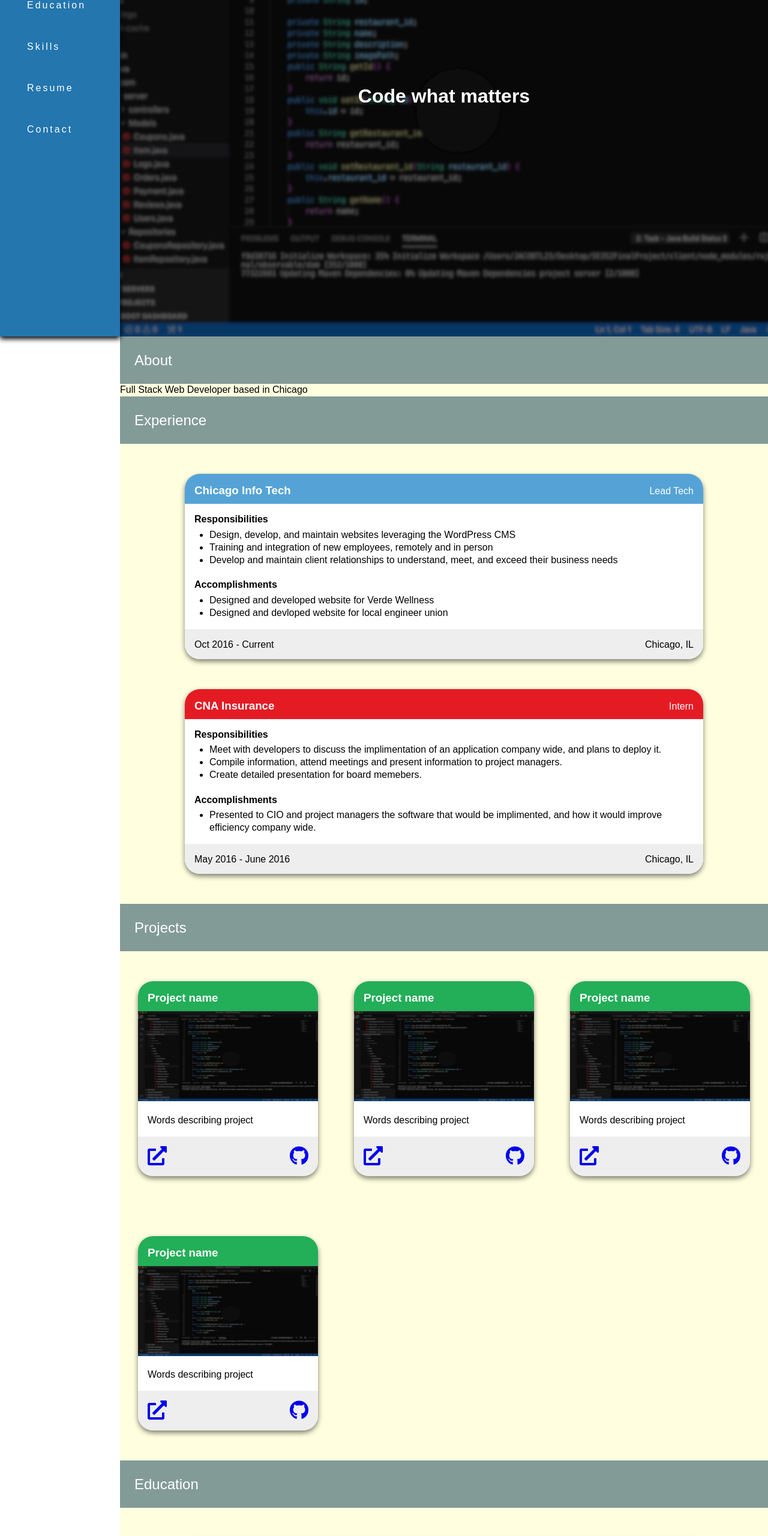
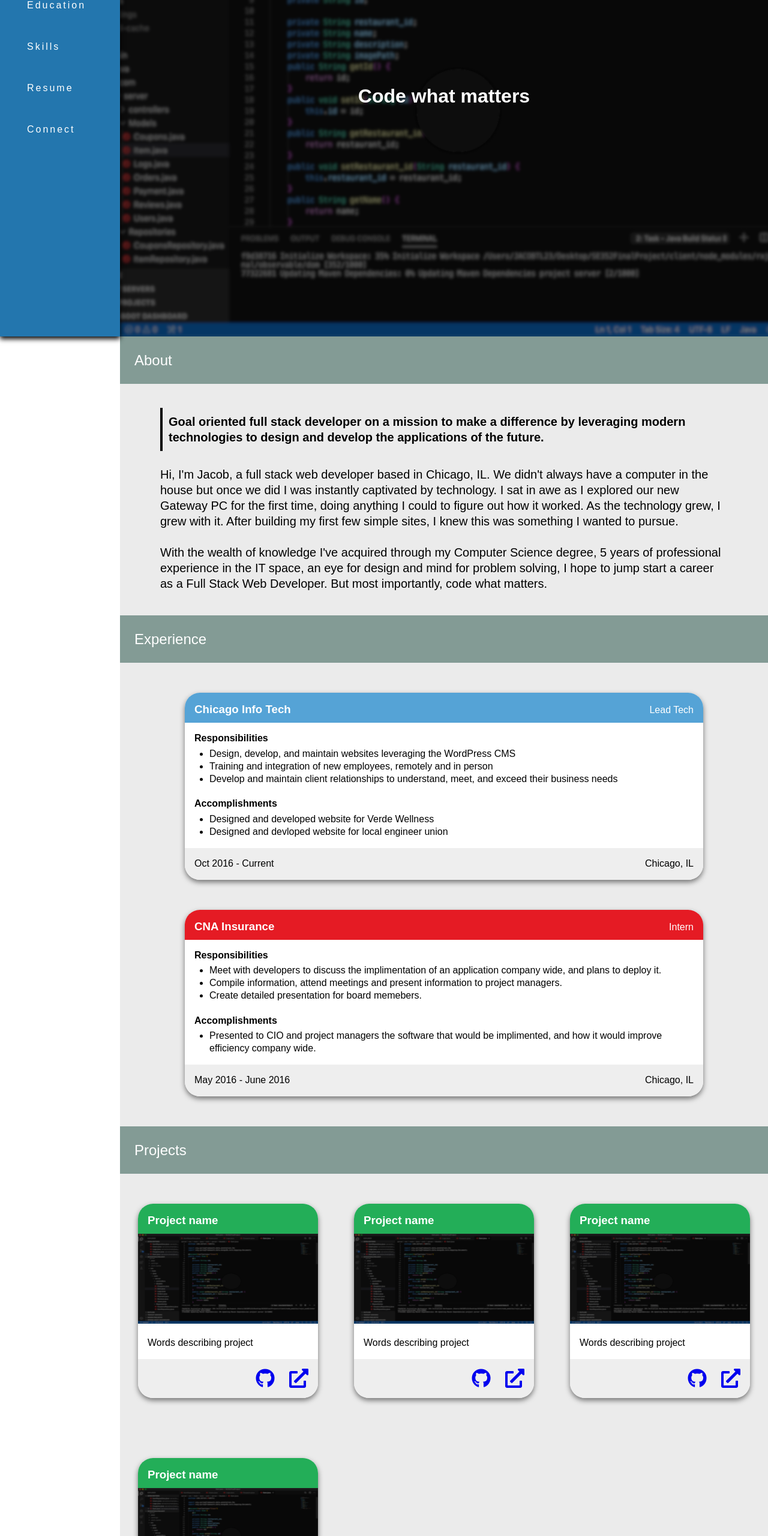
Before and after one commit to JacobLopez-dev/modern-portfolio, a website: page dist/index.html in a window 1280 px wide. Shown: the part 239-2800 px from the top of the page at 60% size. Drawn offline with Linux system fonts and the light colour scheme.

Commit message:
Update
Several updates in this commit:
- Updated about section
- Added tooltip styling and animation to the project card links
- Added simple button with styling and animation visible on the full size versoin

```diff
--- a/dist/css/style.css
+++ b/dist/css/style.css
@@ -84,14 +84,14 @@ nav{
 /*Main content*/
 main{
     grid-area: main;
-    background-color: lightyellow;
+    background-color: #ebebeb;
 }
 
 section h2{
     padding: 1em;
     font-weight: 100;
     color: white;
-    background-color: #839b97;
+    background-color: #839b95;
 }
 
 article{
@@ -104,6 +104,14 @@ display: grid;
 grid-template-columns: repeat(auto-fit, minmax(350px, 1fr));
 }
 
+.resume{
+    padding: 2em;
+    display: flex;
+    align-items: center;
+    justify-content: center;
+    align-content: center;
+}
+
 /*Footer*/
 footer{
     grid-area: footer;
@@ -113,12 +121,25 @@ footer{
 
 /********* Section Content **********/
 
+/*About me*/
+.about{
+    padding: 2em;
+    width: 95%;
+    font-size: 20px;
+}
+
+.about p:first-child{
+    font-weight: 600;
+    border-left: 4px solid black;
+    padding: 10px;
+}
+
 /*Cards*/
 .card{
     width: 80%;
     margin: 50px auto 50px auto;
     display: grid;
-    grid-template-rows: 50px auto 50px;
+    grid-template-rows: 50px auto;
     box-shadow: 0 4px 8px 0 rgba(0,0,0,0.5);
     background-color: white;
     border-radius: 25px;
@@ -231,12 +252,125 @@ figure figcaption {
     height: 150px;
 }
 
+.project-card-bottom{
+    display: flex;
+    flex-direction: row;
+    justify-content: flex-end;
+    padding: 1em;
+    background-color: #eeeeee;
+    border-bottom-left-radius: 25px;
+    border-bottom-right-radius: 25px;
+}
+
+.project-card-bottom i{
+    padding-left: 20px;
+}
+
+.project-card-bottom i:hover{
+    color: green;
+}
+
+.project-card-bottom li {
+    cursor: pointer;
+    display: inline-block;
+  }
+
+/* setup tooltips */
+.tooltip {
+    position: relative;
+  }
+  .tooltip:before,
+  .tooltip:after {
+    display: block;
+    opacity: 0;
+    pointer-events: none;
+    position: absolute;
+  }
+  .tooltip:after {
+    border-right: 6px solid transparent;
+    border-bottom: 6px solid rgba(0,0,0,.75);
+    border-left: 6px solid transparent;
+    content: '';
+    height: 0;
+      top: 34px;
+      left: 20px;
+    width: 0;
+  }
+  .tooltip:before {
+    background: rgba(0,0,0,.75);
+    border-radius: 2px;
+    color: #fff;
+    content: attr(data-title);
+    font-size: 14px;
+    padding: 6px 10px;
+      top: 40px;
+    white-space: nowrap;
+  }
+  .tooltip.swing:before,
+.tooltip.swing:after {
+  transform: translate3d(0,30px,0) rotate3d(0,0,1,60deg);
+  transform-origin: 0 0;
+  transition: transform .15s ease-in-out, opacity .2s;
+}
+.tooltip.swing:after {
+  transform: translate3d(0,60px,0);
+  transition: transform .15s ease-in-out, opacity .2s;
+}
+.tooltip.swing:hover:before,
+.tooltip.swing:hover:after {
+  opacity: 1;
+  transform: translate3d(0,0,0) rotate3d(1,1,1,0deg);
+}
+
 #project1{
     background-color:#23ae58 ;
 }
 
 #project2{
     background-color: #839b97;
+}
+
+/*Resume card + btn*/
+.resume .card-content{
+    display: flex;
+    flex-direction: column;
+    align-items: center;
+    justify-content: center;
+}
+
+#resume-top{
+    background-color: #55A3D6;
+}
+
+.btn {
+    background-color: green;
+    border: 2px solid black;
+    border-radius: 15px;
+    cursor: pointer;
+    font-size: 1rem;
+    font-weight: 400;
+    text-decoration: none;
+    padding: 1.2em 2.8em;
+    font-weight: 700;
+    width: fit-content;
+    margin-top: 10px;
+  }
+
+  .btn:hover, .btn:focus {
+    color: #fff;
+    outline: 0;
+  }
+
+  .fourth{
+  border-color: #0ff122;
+  color: #fff;
+  background-image: linear-gradient(45deg, #0f31f1 50%, transparent 50%);
+  background-position: 100%;
+  background-size: 400%;
+  transition: 300ms ease-in-out;
+}
+.fourth:hover {
+  background-position: 0;
 }
 
 /*Mobile layouts*/
@@ -265,6 +399,7 @@ figure figcaption {
         padding: 2em;
         box-shadow: 0 4px 8px 0 rgba(0,0,0,.3);
         background-color: #23ae58;
+        z-index: 9;
     }
 
     .navToggle{
--- a/dist/index.html
+++ b/dist/index.html
@@ -9,8 +9,6 @@
     <link rel="stylesheet" type="text/css" href="./css/style.css">
     <link rel="stylesheet" href="https://use.fontawesome.com/releases/v5.15.1/css/all.css" integrity="sha384-vp86vTRFVJgpjF9jiIGPEEqYqlDwgyBgEF109VFjmqGmIY/Y4HV4d3Gp2irVfcrp" crossorigin="anonymous">
     <script defer src="./scripts/script.js"></script>
-    <script defer src="scripts/form.js"></script>
-
   </head>
   <body>
     <nav>
@@ -43,15 +41,25 @@
           <a href="#resume" class="nav-link">Resume</a>
         </li>
         <li>
-          <a href="#contact" class="nav-link">Contact</a>
+          <a href="#connect" class="nav-link">Connect</a>
         </li>
       </ul>
     </aside>
     <main>
       <section id="about">
         <h2>About</h2>
-        <article>
-          <p>Full Stack Web Developer based in Chicago</p>
+        <article class="about">
+            <p>
+                <span>Goal oriented full stack developer on a mission to make a difference by leveraging modern technologies to design and develop the applications of the future.</span>
+            </p><br>
+            <p>
+              Hi, I'm Jacob, a full stack web developer based in Chicago, IL. We didn't always have a computer in the house but once we did I was instantly captivated by technology.
+              I sat in awe as I explored our new Gateway PC for the first time, doing anything I could to figure out how it worked. As the technology grew, I grew with it. After building my first few simple sites,
+              I knew this was something I wanted to pursue.
+            </p><br>
+            <p>
+              With the wealth of knowledge I've acquired through my Computer Science degree, 5 years of professional experience in the IT space, an eye for design and mind for problem solving, I hope to jump start a career as a Full Stack Web Developer. But most importantly, code what matters.
+            </p>
         </article>
       </section>
       <section id="experience">
@@ -147,9 +155,15 @@
               <img src="./images/cover.png" class="project-image" alt="project1">
               <p>Words describing project</p>
             </div>
-            <div class="card-bottom">
-             <a href="#"><i class="fas fa-external-link-alt fa-2x"></i></a>
-             <a href="#"><i class="fab fa-github fa-2x"></i></a>
+            <div class="project-card-bottom">
+              <ul>
+                <li class="tooltip swing" data-title="View Source">
+                  <a href="#"><i class="fab fa-github fa-2x"></i></a>
+                </li>
+                <li class="tooltip swing" data-title="View Live">
+                  <a href="#"><i class="fas fa-external-link-alt fa-2x"></i></a>
+                </li>
+              </ul>
             </div>
           </div>
           <div class="project-card">
@@ -160,9 +174,15 @@
               <img src="./images/cover.png" class="project-image" alt="project1">
               <p>Words describing project</p>
             </div>
-            <div class="card-bottom">
-              <a href="#"><i class="fas fa-external-link-alt fa-2x"></i></a>
-              <a href="#"><i class="fab fa-github fa-2x"></i></a>
+            <div class="project-card-bottom">
+              <ul>
+                <li class="tooltip swing" data-title="View Source">
+                  <a href="#"><i class="fab fa-github fa-2x"></i></a>
+                </li>
+                <li class="tooltip swing" data-title="View Live">
+                  <a href="#"><i class="fas fa-external-link-alt fa-2x"></i></a>
+                </li>
+              </ul>
             </div>
           </div>
           <div class="project-card">
@@ -173,9 +193,15 @@
               <img src="./images/cover.png" class="project-image" alt="project1">
               <p>Words describing project</p>
             </div>
-            <div class="card-bottom">
-              <a href="#"><i class="fas fa-external-link-alt fa-2x"></i></a>
-              <a href="#"><i class="fab fa-github fa-2x"></i></a>
+            <div class="project-card-bottom">
+              <ul>
+                <li class="tooltip swing" data-title="View Source">
+                  <a href="#"><i class="fab fa-github fa-2x"></i></a>
+                </li>
+                <li class="tooltip swing" data-title="View Live">
+                  <a href="#"><i class="fas fa-external-link-alt fa-2x"></i></a>
+                </li>
+              </ul>
             </div>
           </div>
           <div class="project-card">
@@ -186,9 +212,15 @@
               <img src="./images/cover.png" class="project-image" alt="project1">
               <p>Words describing project</p>
             </div>
-            <div class="card-bottom">
-              <a href="#"><i class="fas fa-external-link-alt fa-2x"></i></a>
-              <a href="#"><i class="fab fa-github fa-2x"></i></a>
+            <div class="project-card-bottom">
+              <ul>
+                <li class="tooltip swing" data-title="View Source">
+                  <a href="#"><i class="fab fa-github fa-2x"></i></a>
+                </li>
+                <li class="tooltip swing" data-title="View Live">
+                  <a href="#"><i class="fas fa-external-link-alt fa-2x"></i></a>
+                </li>
+              </ul>
             </div>
           </div>
 
@@ -263,13 +295,24 @@
       <section id="resume">
         <h2>Formal Resume</h2>
         <article>
-          <p>Here there will be a link or download button for my formal resume</p>
+          <div class="resume">
+            <div class="card">
+              <div class="card-top" id="resume-top">
+                <h3>Most Recent</h3>
+              </div>
+              <div class="card-content">
+                <p>Click the button below to get a copy of my most up to date resume</p>
+                <button class="btn fourth">Download</button>
+              </div>
+            </div>
+          </div>
+        </div>
         </article>
       </section>
-      <section id="contact">
-        <h2>Contact</h2>
+      <section id="connect">
+        <h2>Connect</h2>
         <article>
-
+          <p>This is the connect section</p>
         </article>
       </section>
     </main>
```
